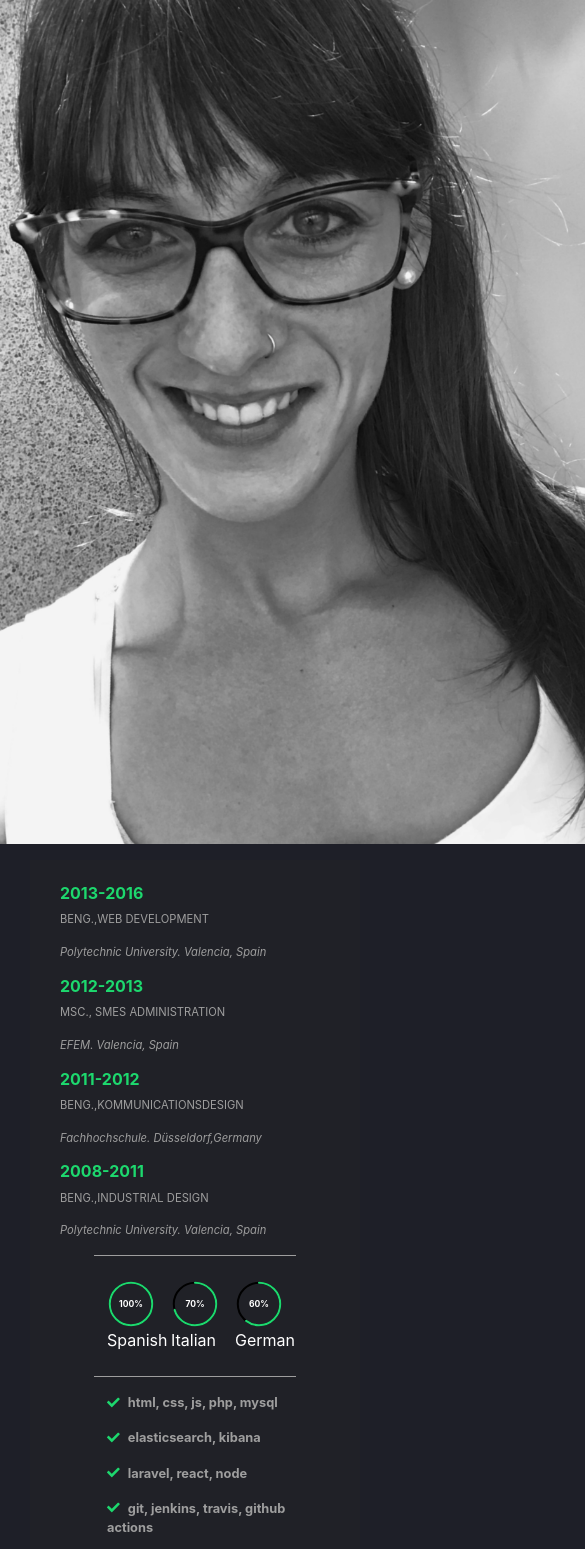
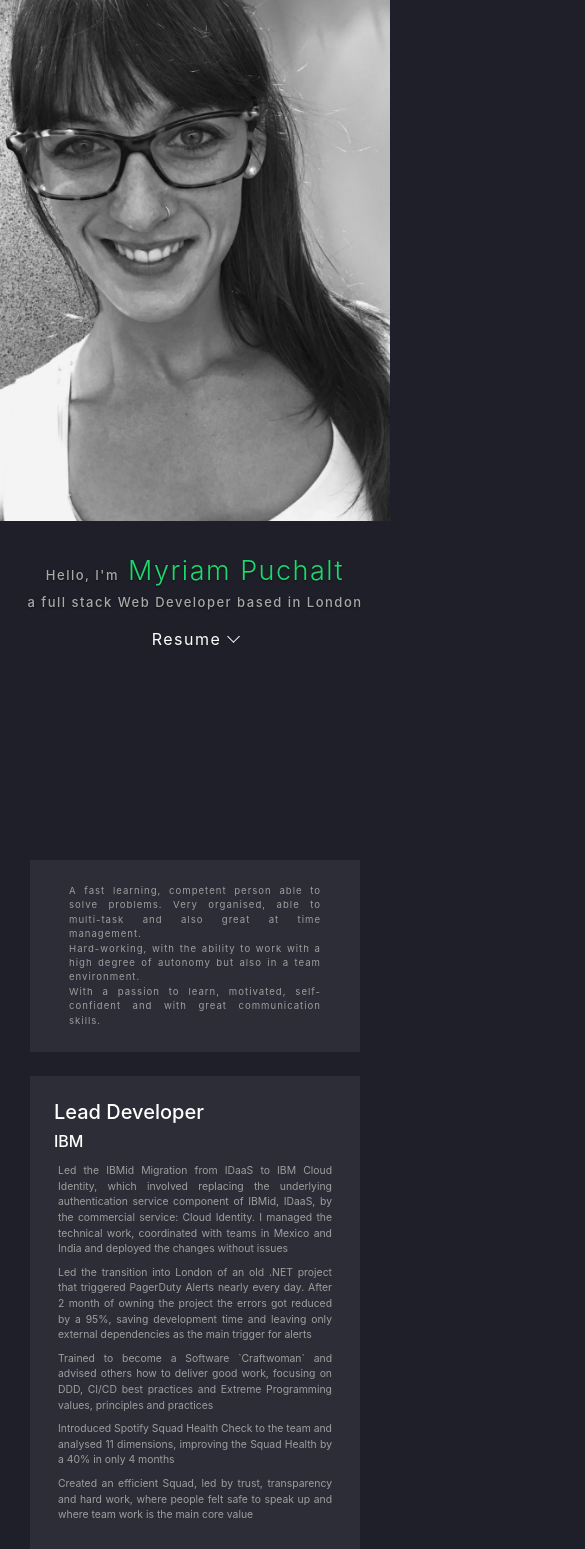
Before and after one commit to myriampuchaltgisep/my-resume, a React (Create React App) app: page / in a window 390 px wide. Shown: the top 1549 px of the page, 585 px wide, since content can reach past the window. Built offline with nearby package versions, Linux system fonts and the light colour scheme.

Commit message:
feat: mobile view ready

```diff
--- a/src/App.scss
+++ b/src/App.scss
@@ -1,6 +1,6 @@
 /* Custom Style */
 
-@import "custom";
+@import 'custom';
 
 $background-color: #1e1f28;
 $green-color: #1dd86e;
@@ -13,6 +13,12 @@ $text-color: #9e9e9e;
 html,
 .App {
   background: $background-color;
+  display: flex;
+  flex-flow: row wrap;
+  justify-content: space-around;
+  align-items: stretch;
+  align-content: stretch;
+  height: 100%;
 }
 
 /* Hide scrollbar for Chrome, Safari and Opera */
@@ -64,53 +70,151 @@ footer .rotate {
 }
 
 #home {
+  img {
+    width: 100%;
+  }
+
+  @include media-breakpoint-up(md) {
+    display: flex;
+    align-items: flex-start;
+    overflow-y: hidden;
+
+    img {
+      position: absolute;
+    }
+  }
+
+  @include media-breakpoint-down(md) {
+    padding: 0;
+  }
+
   header #nav-wrap {
     letter-spacing: 1.5px;
 
-    #nav {
-      margin-left: 85%;
+    @include media-breakpoint-down(md) {
+      button {
+        display: none;
+      }
+      #navbar {
+        display: block;
+      }
 
-      a .down {
-        transform: rotate(45deg);
-        -webkit-transform: rotate(45deg);
+      #navbar #nav a {
+        margin-top: 50px;
+        text-align: center;
       }
+    }
+
+    @include media-breakpoint-up(md) {
+      #navbar #nav {
+        margin-left: -80%;
+      }
+    }
+
+    #navbar #nav a .down {
+      transform: rotate(45deg);
+      -webkit-transform: rotate(45deg);
     }
   }
 
   .welcome-message {
-    margin: 35% 0 0 40%;
     letter-spacing: 1.5px;
+    align-self: center;
 
     h2 {
       color: $header-color;
       text-shadow: 0px 1px 2px rgba(0, 0, 0, 0.5);
     }
+
+    @include media-breakpoint-up(md) {
+      margin-top: 20%;
+    }
+
+    @include media-breakpoint-down(md) {
+      padding: 0;
+      position: absolute;
+      text-align: center;
+      margin-top: 130%;
+
+      h2 {
+        font-size: 13px;
+
+        span {
+          font-size: 27px;
+        }
+      }
+    }
   }
 }
 
-#tech .skill {
-  font-size: 0.8rem;
+#tech {
+  .skill {
+    font-size: 0.8rem;
+    margin-left: 20px;
+    padding-left: 20px;
+
+    @include media-breakpoint-down(md) {
+      font-size: 0.7rem;
+      // margin: 0 auto;
+      // padding: 0 auto;
+      margin-left: 0;
+      padding-left: 10px;
+    }
+  }
 }
 
 #resume {
-  .section {
-    height: 90vh;
+  display: flex;
+  justify-content: center;
+  align-items: center;
+  align-content: center;
+
+  @include media-breakpoint-down(md) {
+    .RHSmenu {
+      margin-bottom: 30px;
+    }
   }
 
   #description {
     letter-spacing: 1px;
     img {
       width: 7%;
+
+      @include media-breakpoint-down(md) {
+        display: none;
+      }
     }
 
     .text {
       font-size: 0.8em;
+      padding: 20px;
+
+      @include media-breakpoint-up(md) {
+        font-weight: bold;
+      }
+
+      @include media-breakpoint-down(md) {
+        font-size: 0.6em;
+        padding: 10px;
+        text-align: justify;
+      }
     }
   }
 
   #LHSMenu {
-    // background: red;
-    background: $lhs-menu-color;
+    .LHScontainer {
+      background: $lhs-menu-color;
+
+      @include media-breakpoint-up(md) {
+        margin-top: 20px;
+      }
+
+      @include media-breakpoint-down(md) {
+        .btn {
+          margin-bottom: 30px;
+        }
+      }
+    }
 
     hr {
       width: 75%;
@@ -119,9 +223,19 @@ footer .rotate {
 
     #education {
       font-size: 0.7em;
+
+      @include media-breakpoint-down(md) {
+        text-align: center;
+      }
     }
 
     #languages {
+      p {
+        @include media-breakpoint-down(md) {
+          text-align: center;
+          font-size: 0.8em;
+        }
+      }
       .outer {
         width: 20%;
       }
@@ -151,11 +265,18 @@ footer .rotate {
 
   #experience {
     margin: 0 auto;
+
     .job .duration {
       bottom: 1%;
     }
     ul {
       font-size: 0.65rem;
+    }
+
+    @include media-breakpoint-down(md) {
+      .job {
+        flex-basis: auto;
+      }
     }
   }
 
@@ -169,9 +290,28 @@ footer .rotate {
     }
 
     .social {
+      display: flex;
+      flex: column;
       vertical-align: bottom;
+
       > div {
         margin: 0 auto;
+      }
+
+      @include media-breakpoint-down(md) {
+        flex-direction: row;
+      }
+
+      @include media-breakpoint-up(md) {
+        .listItem {
+          display: block;
+        }
+      }
+    }
+
+    @include media-breakpoint-down(md) {
+      .homeLink {
+        display: none;
       }
     }
 
--- a/src/Components/Description.tsx
+++ b/src/Components/Description.tsx
@@ -21,7 +21,7 @@ const Description = ({ content }: DescriptionProps) => {
         src={process.env.PUBLIC_URL + "/images/my-emoji.png"}
         className="my-2 mx-4 float-left"
       />
-      <Container className="text font-weight-bold p-4">{description}</Container>
+      <Container className="text p-4">{description}</Container>
     </Container>
   );
 };
--- a/src/Components/Education.tsx
+++ b/src/Components/Education.tsx
@@ -23,7 +23,7 @@ const Education = ({ content }: EducationProps) => {
   }
 
   return (
-    <Container fluid id="education" className="text-sm-center pt-4">
+    <Container fluid id="education" className="pt-4">
       {education}
     </Container>
   );
--- a/src/Components/Experience.tsx
+++ b/src/Components/Experience.tsx
@@ -45,13 +45,13 @@ const Experience = ({ content }: ExperienceProps) => {
 
   return (
     <>
-      <Row className="mb-4">
-        <Col>{getJobExperience(content[0])}</Col>
-        <Col>{getJobExperience(content[1])}</Col>
+      <Row>
+        <Col className="mb-4" md={6}>{getJobExperience(content[0])}</Col>
+        <Col className="mb-4" md={6}>{getJobExperience(content[1])}</Col>
       </Row>
       <Row>
-        <Col>{getJobExperience(content[2])}</Col>
-        <Col>{getJobExperience(content[3])}</Col>
+        <Col className="mb-4" md={6}>{getJobExperience(content[2])}</Col>
+        <Col className="mb-4" md={6}>{getJobExperience(content[3])}</Col>
       </Row>
     </>
   );
--- a/src/Components/Footer.tsx
+++ b/src/Components/Footer.tsx
@@ -14,7 +14,7 @@ const Footer = ({ content }: FooterProps) => {
   if (content) {
     socialNetworks = content.map(function (network: any) {
       return (
-        <ListGroup.Item className="d-block border-0 p-0">
+        <ListGroup.Item className="border-0 p-0 listItem">
           <Button href={network.url} variant="link">
             <FontAwesomeIcon icon={["fab", network.name]} className="icon" />
           </Button>
@@ -26,7 +26,7 @@ const Footer = ({ content }: FooterProps) => {
   return (
     <footer className="h-100">
       <ul className="d-flex flex-column justify-content-between pl-0 mb-0 h-100">
-        <ListGroup>
+        <ListGroup className="homeLink">
           <ListGroup.Item action href="#home" className="border-0 d-flex">
             <FontAwesomeIcon
               icon={faBars}
@@ -41,7 +41,7 @@ const Footer = ({ content }: FooterProps) => {
             HOME
           </ListGroup.Item>
         </ListGroup>
-        <ListGroup className="social d-flex flex-column">
+        <ListGroup className="social">
           {socialNetworks}
         </ListGroup>
       </ul>
--- a/src/Components/Header.tsx
+++ b/src/Components/Header.tsx
@@ -21,9 +21,9 @@ const Header = ({ content }: HeaderProps) => {
 
   return (
     <header>
-      <Navbar id="nav-wrap" expand="lg" className="pt-5">
-        <Navbar.Toggle aria-controls="basic-navbar-nav" />
-        <Navbar.Collapse id="basic-navbar-nav">
+      <Navbar id="nav-wrap" expand="lg" className="pt-5 px-0">
+        <Navbar.Toggle aria-controls="navbar" />
+        <Navbar.Collapse id="navbar">
           <Nav id="nav" className="mr-auto">
             {headerSections}
           </Nav>
--- a/src/Components/Home.tsx
+++ b/src/Components/Home.tsx
@@ -1,21 +1,28 @@
-import React from "react";
-import Header from "./Header";
-import WelcomeMessage from "./WelcomeMessage";
-import PropTypes from "prop-types";
-import Image from "react-bootstrap/Image";
-import Container from "react-bootstrap/Container";
+import React from 'react';
+import Header from './Header';
+import WelcomeMessage from './WelcomeMessage';
+import PropTypes from 'prop-types';
+import Image from 'react-bootstrap/Image';
+import Container from 'react-bootstrap/Container';
+import Row from 'react-bootstrap/Row';
+import Col from 'react-bootstrap/Col';
 interface HomeProps {
   content: any;
 }
 const Home = ({ content }: HomeProps) => {
   return (
-    <Container id="home" fluid>
-      <Header content={content.headerSections}></Header>
-      <Image
-        src={process.env.PUBLIC_URL + "/images/me.jpg"}
-        className="mh-100 position-absolute fixed-top"
-      />
-      <WelcomeMessage content={content}></WelcomeMessage>
+    <Container fluid id="home">
+      <Row>
+        <Col md={5} className="px-0">
+          <Image src={process.env.PUBLIC_URL + '/images/me.jpg'} className="" />
+        </Col>
+        <Col md={6} className="welcome-message">
+          <WelcomeMessage content={content}></WelcomeMessage>
+        </Col>
+        <Col>
+          <Header content={content.headerSections}></Header>
+        </Col>
+      </Row>
     </Container>
   );
 };
--- a/src/Components/Resume.tsx
+++ b/src/Components/Resume.tsx
@@ -49,10 +49,10 @@ const Resume = ({ content }: ResumeProps) => {
   };
 
   return (
-    <Container fluid>
-      <Row id="resume">
-        <Col xs={12} md={3} className="section">
-          <Container fluid id="LHSMenu" className="h-100 mt-3">
+    <Container fluid id="resume">
+      <Row>
+        <Col xs={{order: 'last'}} md={3} className="section order-md-first" id="LHSMenu">
+          <Container fluid className="h-100 LHScontainer">
             <Education content={content.education}></Education>
             <Skills content={content.skills}></Skills>
             <Button
@@ -65,7 +65,7 @@ const Resume = ({ content }: ResumeProps) => {
             </Button>
           </Container>
         </Col>
-        <Col xs={12} md={8} className="section p-0">
+        <Col md={8} className="section p-0">
           <Container fluid id="experience" className="h-100 mt-3">
             <Row className="mb-4">
               <Col>
@@ -75,7 +75,7 @@ const Resume = ({ content }: ResumeProps) => {
             <Experience content={content.experience}></Experience>
           </Container>
         </Col>
-        <Col xs={{ order: "last" }} md={1} className="section">
+        <Col md={1} className="section RHSmenu">
           <Container fluid className="h-100 mt-3">
             <Footer content={content.social}></Footer>
           </Container>
--- a/src/Components/Tech.tsx
+++ b/src/Components/Tech.tsx
@@ -14,7 +14,7 @@ const Tech = ({ content }: TechProps) => {
     skills = content.tech.map(function (skill: any) {
       return (
         <>
-          <p className="font-weight-bold text-sm-left ml-3 pl-3 skill">
+          <p className="font-weight-bold text-sm-left skill">
             <FontAwesomeIcon icon={faCheck} className="icon mr-2" />
             {skill}
           </p>
--- a/src/Components/WelcomeMessage.tsx
+++ b/src/Components/WelcomeMessage.tsx
@@ -22,7 +22,7 @@ const WelcomeMessage = ({ content }: WelcomeMessageProps) => {
   }
 
   return (
-    <Container className="welcome-message text-sm-center">
+    <Container className="text-sm-center">
       {welcomeMessage}
     </Container>
   );
```
